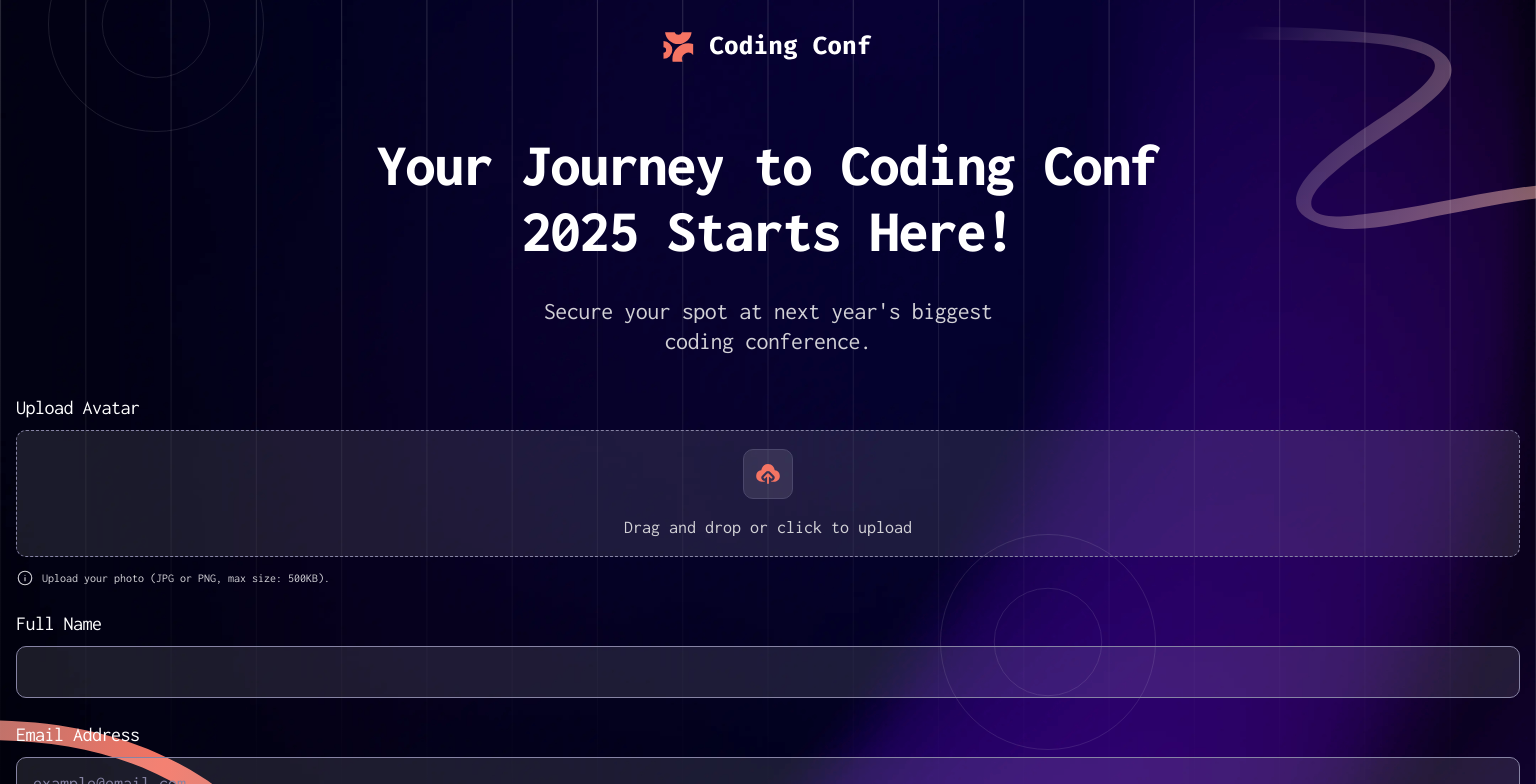
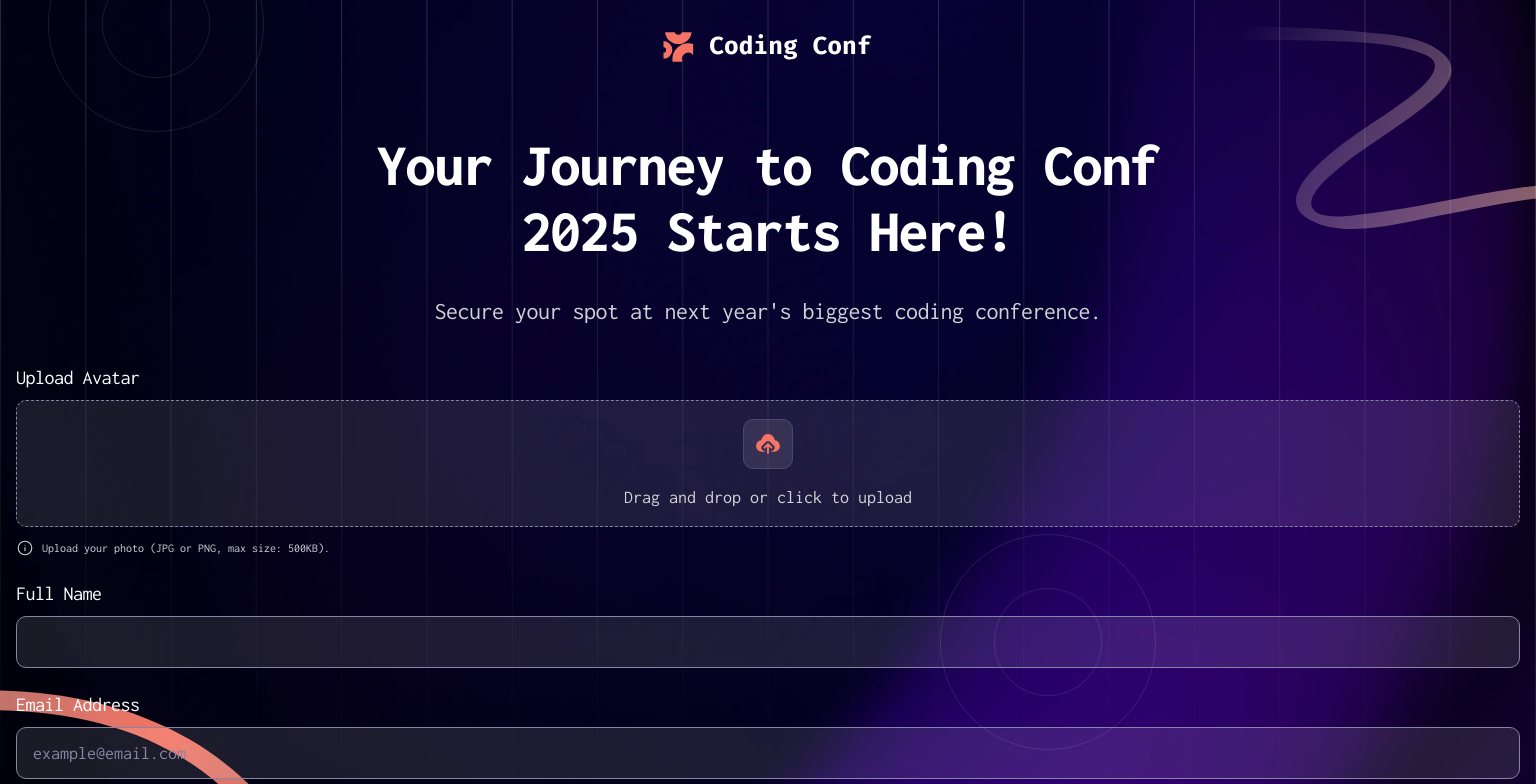
Before and after one commit to VenusY/frontend-mentor-conference-ticket-generator, a React app: page / in a window 1536 px wide. Shown: the top 784 px of the page. Built offline with nearby package versions, Linux system fonts and the light colour scheme.

Commit message:
Make description wider on form page for desktop

```diff
--- a/src/components/FormPage.jsx
+++ b/src/components/FormPage.jsx
@@ -23,7 +23,7 @@ export default function FormPage({
           Your Journey to Coding Conf 2025 Starts Here!
         </h1>
 
-        <p className='intro__description'>
+        <p className='intro__description intro__description--wide'>
           Secure your spot at next year's biggest coding conference.
         </p>
       </section>
--- a/src/styles/scss/App.scss
+++ b/src/styles/scss/App.scss
@@ -108,6 +108,10 @@ body {
     &__description {
       width: 500px;
       font-size: u.rem(24);
+
+      &--wide {
+        width: 670px;
+      }
     }
   }
 }
```
